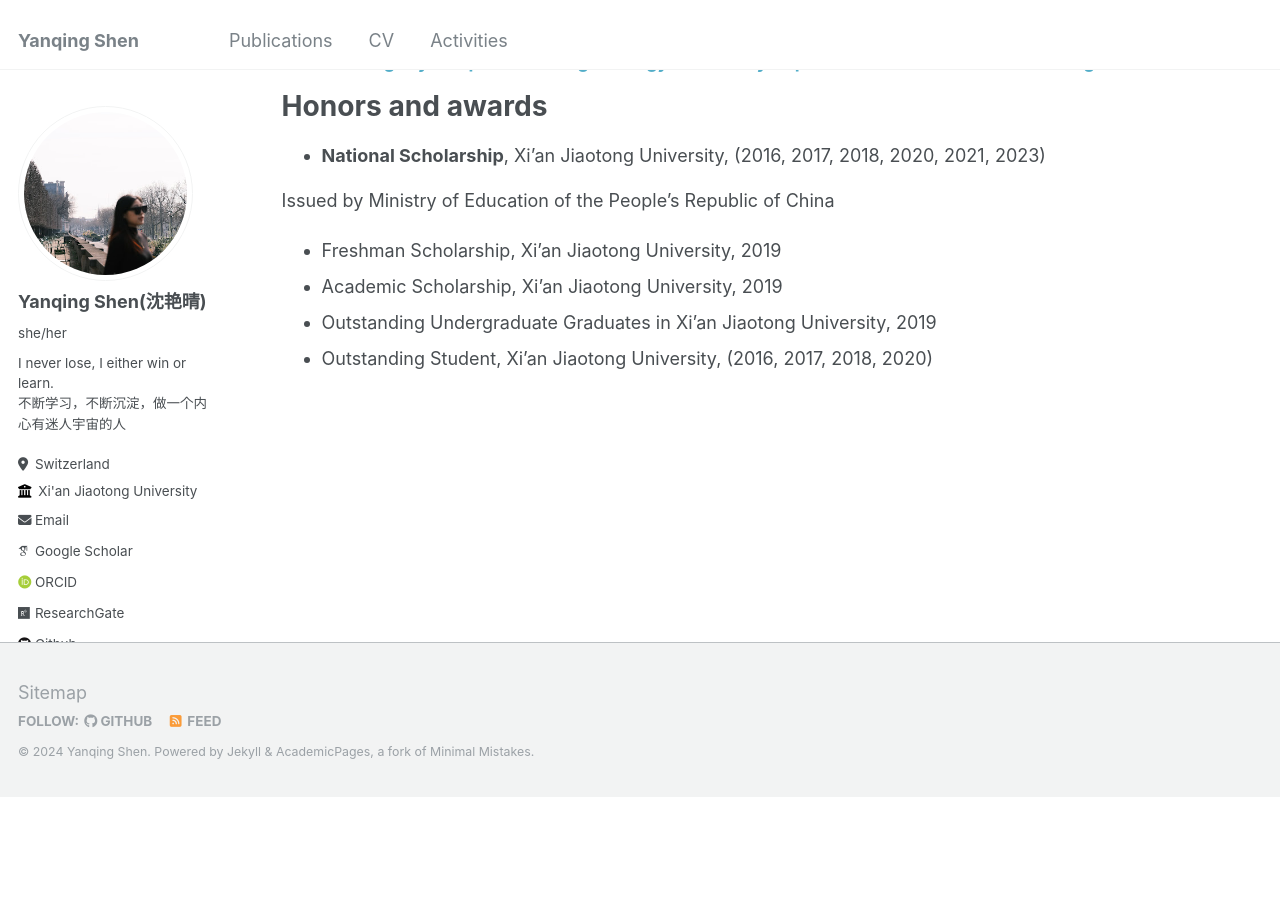
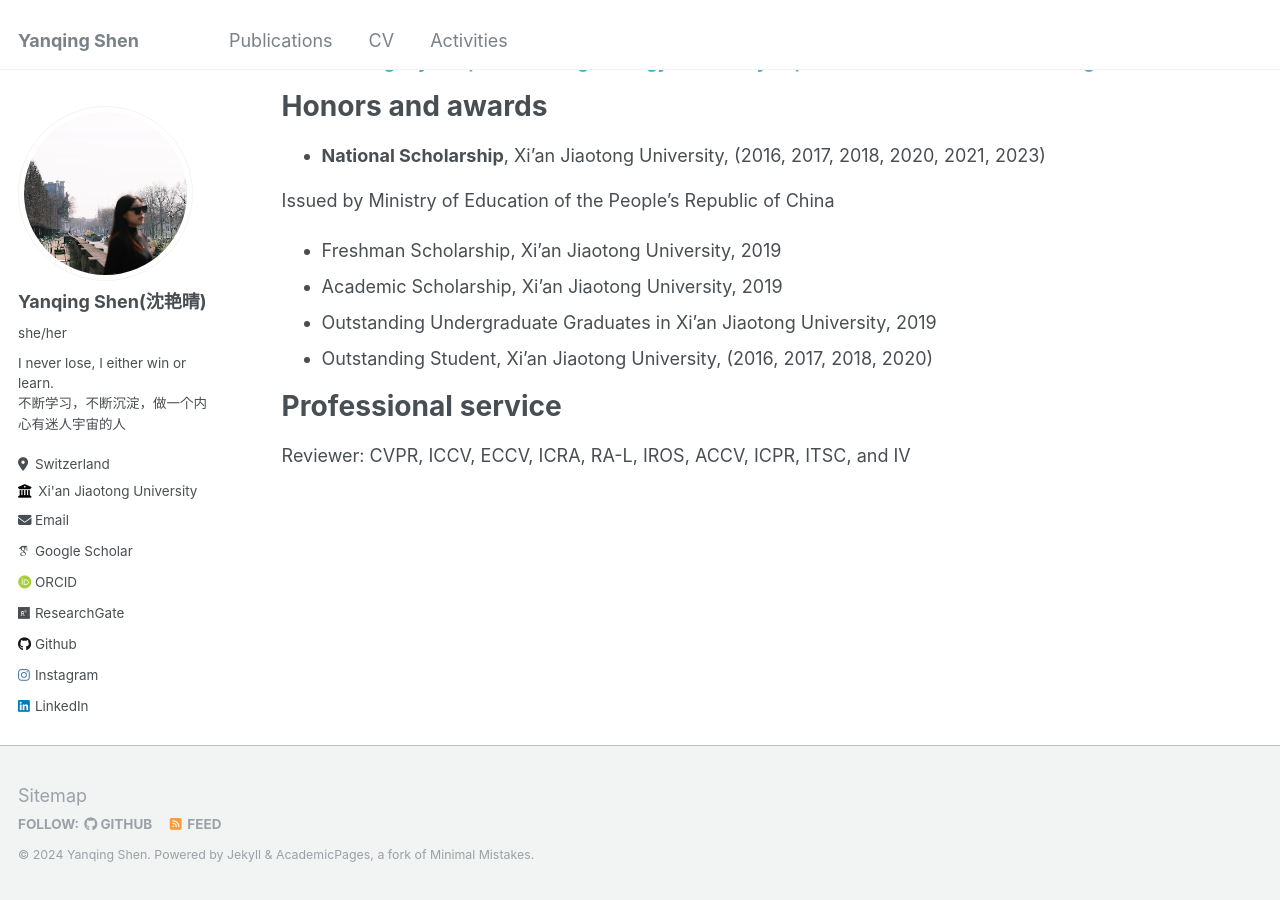
Before and after one commit to shenyanqing1105/shenyanqing1105.github.io, a Jekyll site: the page built from _pages/cv.md, in a window 1280 px wide and 900 px high, scrolled down 636 px. Built offline with Jekyll 4.4.1, drawn with Linux system fonts in a browser that asks for light colours; some web fonts are replaced; before the commit the page ends 1434 px from its top, so only the background shows below that.

Commit message:
Update cv.md

```diff
--- a/_pages/cv.md
+++ b/_pages/cv.md
@@ -38,3 +38,8 @@ Issued by Ministry of Education of the People's Republic of China
 * Academic Scholarship, Xi’an Jiaotong University, 2019
 * Outstanding Undergraduate Graduates in Xi’an Jiaotong University, 2019
 * Outstanding Student, Xi’an Jiaotong University, (2016, 2017, 2018, 2020)
+
+Professional service
+=================
+
+Reviewer:    CVPR, ICCV, ECCV, ICRA, RA-L, IROS, ACCV, ICPR, ITSC, and IV
```
